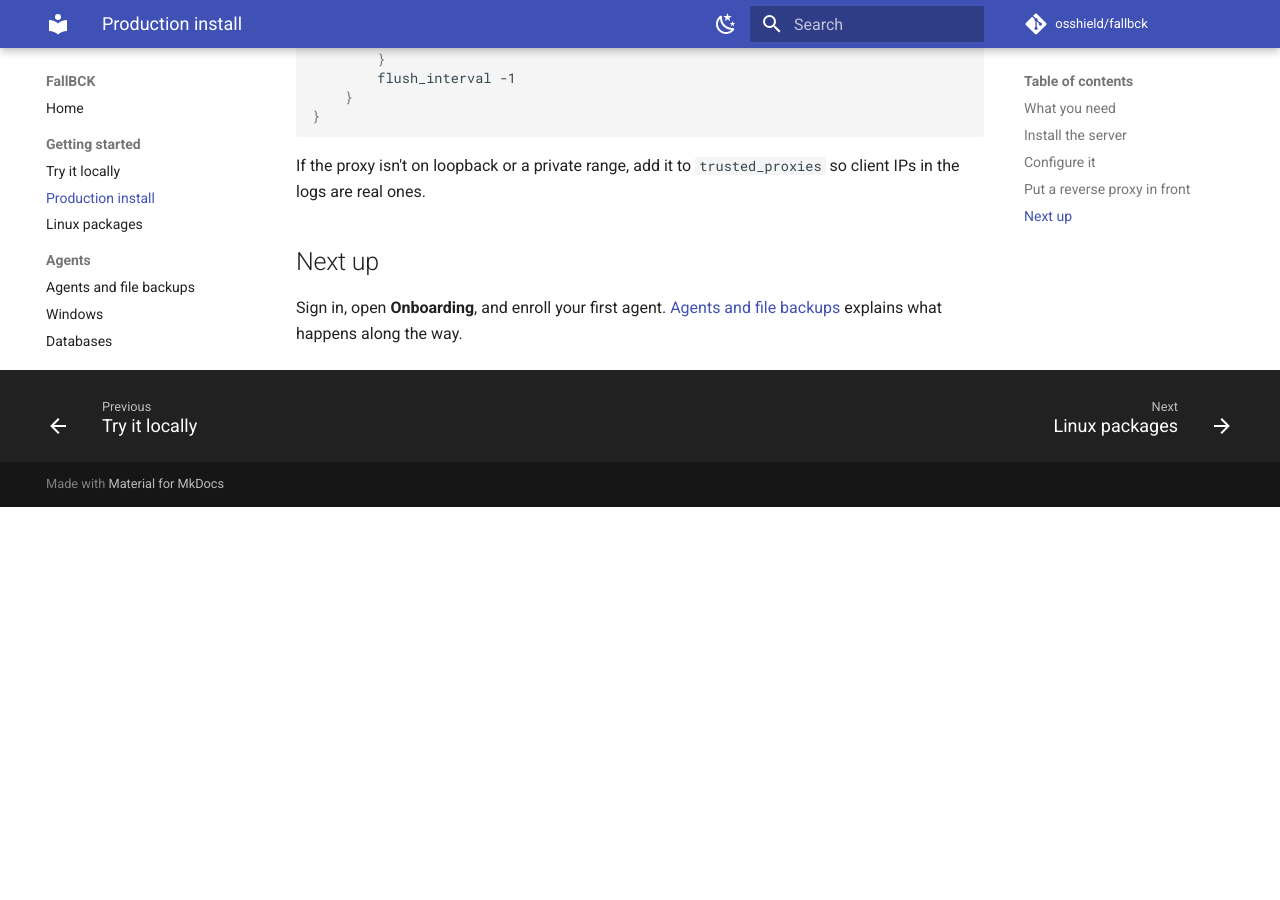
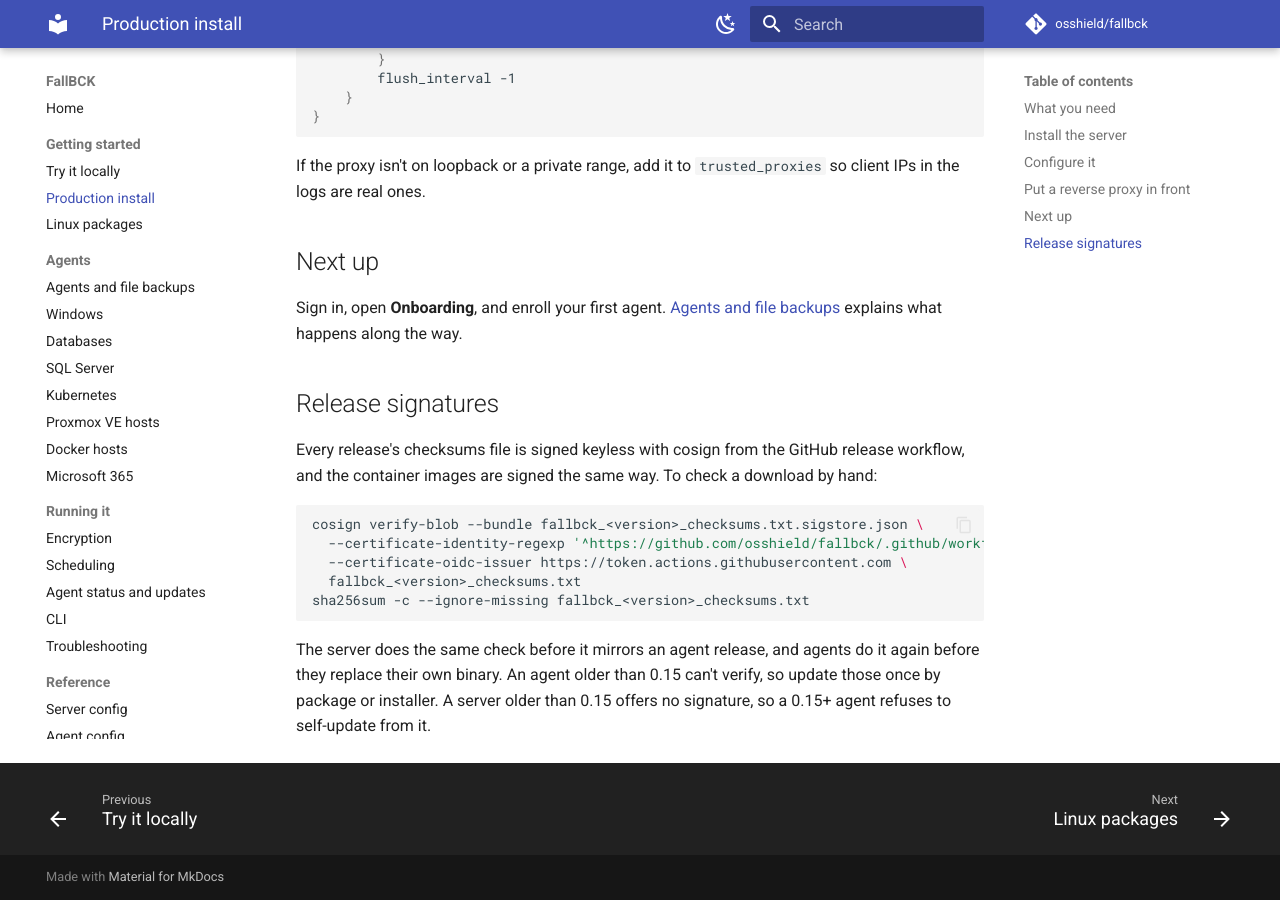
Before and after one commit to OSShield/fallbck, an MkDocs documentation site: the page built from docs/getting-started/production.md, in a window 1280 px wide and 900 px high, scrolled down 1856 px. Built offline with MkDocs 1.6.1 and Material for MkDocs 9.7.7, drawn with Linux system fonts in a browser that asks for light colours; comment, search, counter and statistics services are not loaded; before the commit the page ends 2363 px from its top, so only the background shows below that.

Commit message:
Documentation updates

````diff
--- a/docs/getting-started/production.md
+++ b/docs/getting-started/production.md
@@ -126,3 +126,17 @@ If the proxy isn't on loopback or a private range, add it to `trusted_proxies` s
 ## Next up
 
 Sign in, open **Onboarding**, and enroll your first agent. [Agents and file backups](../agents/index.md) explains what happens along the way.
+
+## Release signatures
+
+Every release's checksums file is signed keyless with cosign from the GitHub release workflow, and the container images are signed the same way. To check a download by hand:
+
+```bash
+cosign verify-blob --bundle fallbck_<version>_checksums.txt.sigstore.json \
+  --certificate-identity-regexp '^https://github.com/osshield/fallbck/.github/workflows/release.yml@refs/tags/v' \
+  --certificate-oidc-issuer https://token.actions.githubusercontent.com \
+  fallbck_<version>_checksums.txt
+sha256sum -c --ignore-missing fallbck_<version>_checksums.txt
+```
+
+The server does the same check before it mirrors an agent release, and agents do it again before they replace their own binary. An agent older than 0.15 can't verify, so update those once by package or installer. A server older than 0.15 offers no signature, so a 0.15+ agent refuses to self-update from it.
````
Also changed, not shown: docs/agents/index.md (+6 -0 lines), docs/agents/kubernetes.md (+3 -2 lines), docs/getting-started/quick-start.md (+2 -2 lines).
